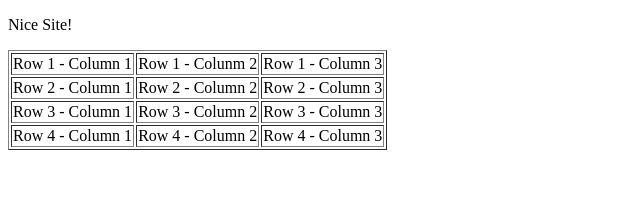
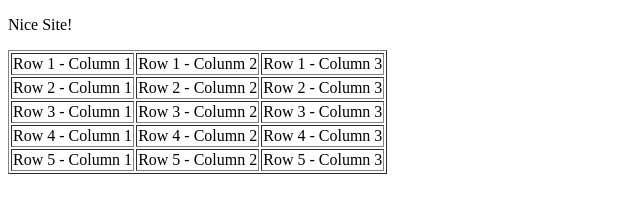
Before and after one commit to alexandr-ru/alexandr-ru.github.io, a plain HTML site: page index.html in a window 1280 px wide. Shown: the whole page, without its empty margins (0-640 px from the left). Drawn offline with Linux system fonts and the light colour scheme.

Commit message:
Update index.html

```diff
--- a/index.html
+++ b/index.html
@@ -27,6 +27,11 @@
     <td>Row 4 - Column 2</td>
     <td>Row 4 - Column 3</td>
     </tr>
+    <tr>
+    <td>Row 5 - Column 1</td>
+    <td>Row 5 - Column 2</td>
+    <td>Row 5 - Column 3</td>
+    </tr>
     </table>
   </body>
   <footer>
```
